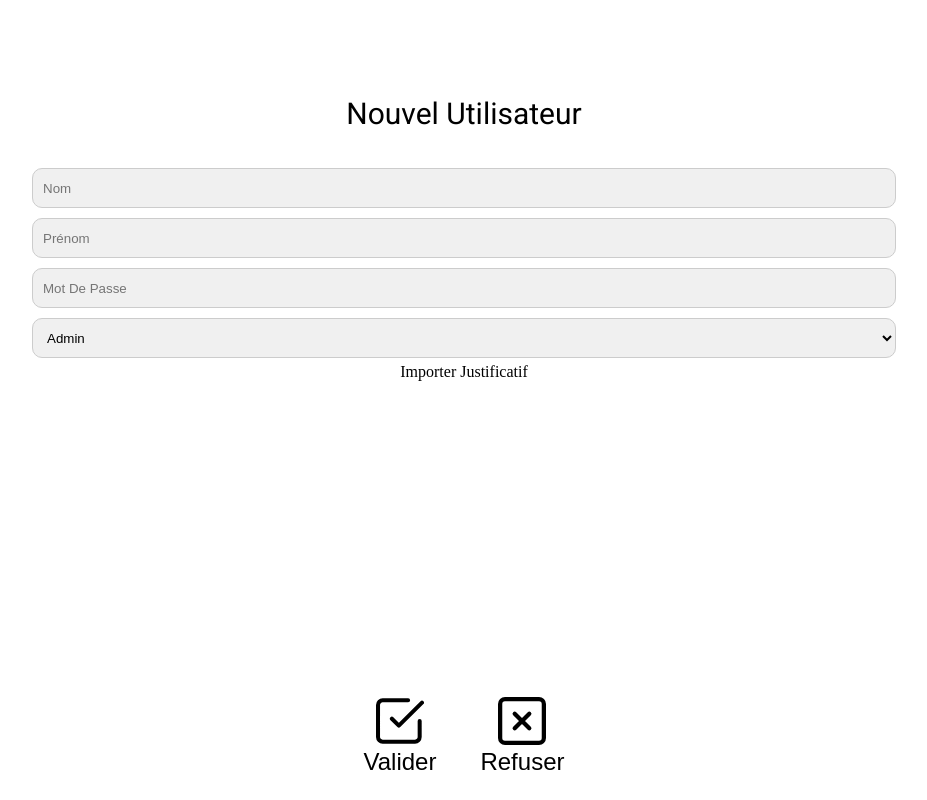
After one commit to DelsolTiberian/medisur_ticket_app, a PHP site: page /pages/new_user.php in a window 1280 px wide. The commit adds this page. Shown: the whole page, without its empty margins (176-1103 px from the left). Run offline with PHP 8.4, Linux system fonts and the light colour scheme.

Commit message:
Doctype html

```diff
--- /dev/null
+++ b/pages/new_user.php
@@ -0,0 +1,49 @@
+<?php
+    session_start();
+?>
+<!DOCTYPE html>
+<html lang="en">
+<head>
+    <meta charset="UTF-8">
+    <meta name="viewport" content="width=device-width, initial-scale=1.0">
+    <title>Medisur Users</title>
+    <link rel="stylesheet" href="../style/main.css">
+    <!-- Imports -->
+    <link rel="preconnect" href="https://fonts.googleapis.com">
+    <link rel="preconnect" href="https://fonts.gstatic.com" crossorigin>
+    <link href="https://fonts.googleapis.com/css2?family=Roboto:ital,wght@0,100..900;1,100..900&display=swap" rel="stylesheet">
+</head>
+<body class="center">
+    <div class="log-user center" style = "margin-top: 8vh;">
+        <h1 style="text-align: center; font-size: 30px;">Nouvel Utilisateur</h1>
+        <form class="center" action="index.php" method="post">
+            <input class="log-input log-user-input" type="text" placeholder="Nom" name="id"/>
+            <input class="log-input log-user-input" type="text" placeholder="Prénom" name="id"/>
+            <input class="log-input log-user-input" type="password" placeholder="Mot De Passe" name="password"/>
+            <select class="log-input log-user-input" name="role">
+                <option value="admin">Admin</option>
+                <option value="user">Commercial</option>
+                <option value="user">Comptable</option>
+            </select>
+            <label for="prouf"> Importer Justificatif </label>
+            <input type="file" name="prouf" id="prouf" accept="application/pdf, image/png, image/jpeg" style="display: none">
+        </form>
+
+    </div>
+    <footer>
+        <button onclick="submit()" style="margin-right: 2vh;margin-bottom: 6vh; margin-left: -8vh; background: transparent; border: transparent">
+            <svg width="6vh" height="6vh" viewBox="0 0 286 270" fill="none" xmlns="http://www.w3.org/2000/svg">
+                <path d="M94.7368 121.333L136.105 162.333L274 25.6667M260.211 135V230.667C260.211 237.916 257.305 244.868 252.133 249.994C246.961 255.12 239.946 258 232.632 258H39.5789C32.2646 258 25.2497 255.12 20.0777 249.994C14.9056 244.868 12 237.916 12 230.667V39.3333C12 32.0841 14.9056 25.1317 20.0777 20.0057C25.2497 14.8798 32.2646 12 39.5789 12H191.263" stroke="black" stroke-width="24" stroke-linecap="round" stroke-linejoin="round"/>
+            </svg>
+            <p style="font-size: 3vh">Valider</p>
+        </button>
+        <button onclick="" style="margin-left: 2vh;margin-bottom: 6vh; margin-right: -8vh; background: transparent; border: transparent">
+            <svg width="6vh" height="6vh" viewBox="0 0 270 270" fill="none" xmlns="http://www.w3.org/2000/svg">
+                <path d="M94 94L176 176M176 94L94 176M39.3333 12H230.667C245.762 12 258 24.2375 258 39.3333V230.667C258 245.762 245.762 258 230.667 258H39.3333C24.2375 258 12 245.762 12 230.667V39.3333C12 24.2375 24.2375 12 39.3333 12Z" stroke="black" stroke-width="24" stroke-linecap="round" stroke-linejoin="round"/>
+                <p style="font-size: 3vh">Refuser</p>
+            </svg>
+        </button>
+    </footer>
+
+</body>
+</html>
--- a/style/main.css
+++ b/style/main.css
@@ -65,3 +65,33 @@ form {
 
 .submit:hover {
 }
+
+.log-user {
+    justify-content: center;
+    width: 90vw;
+    border-radius: 20px;
+}
+
+.log-user-input {
+    width: 75%;
+    height: 5vh;
+    background-color: #f0f0f0; /* Light gray background */
+    border-radius: 10px; /* Rounded edges */
+    border: 1px solid #ccc; /* Optional: Adds a border for better definition */
+    padding: 10px; /* Optional: Adds padding inside the input box */
+    margin: 5px 0; /* Optional: Adds space between input boxes */
+    .validate {
+        width: 37.5%;
+    }
+
+}
+
+footer {
+    position: absolute;
+    bottom: 0;
+    width: 100%;
+    height: 10vh;
+    display: flex;
+    justify-content: center;
+    align-items: center;
+}
```
